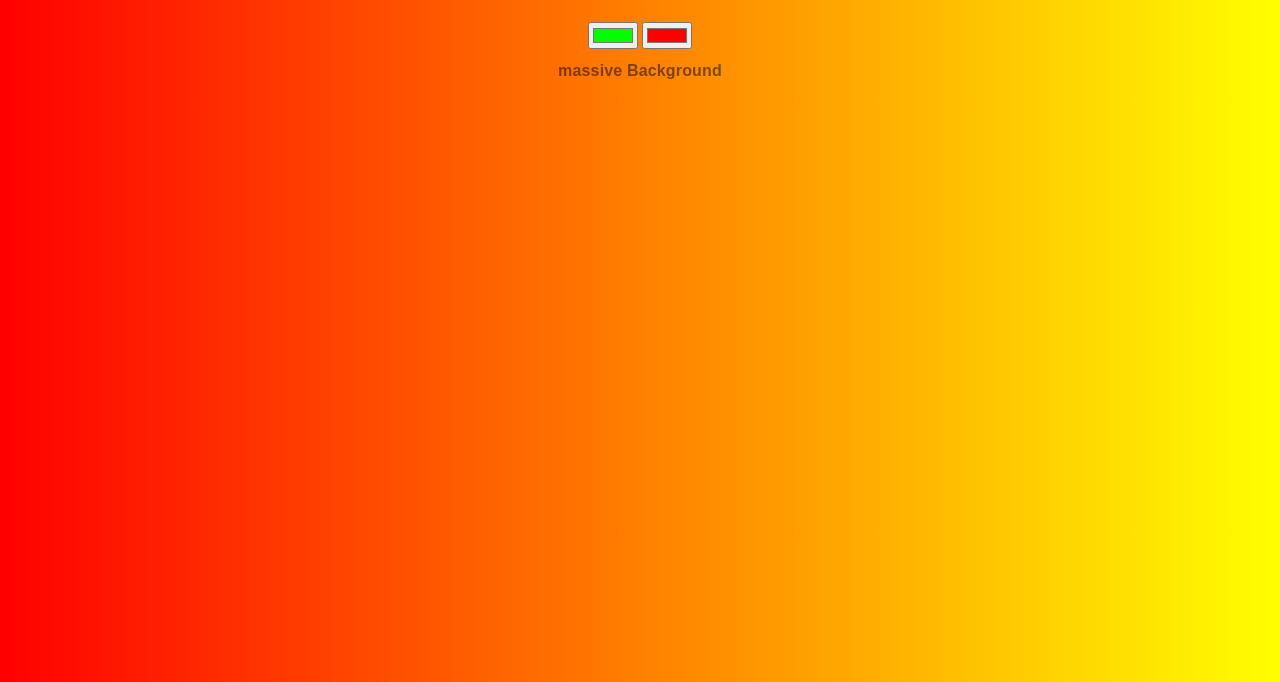
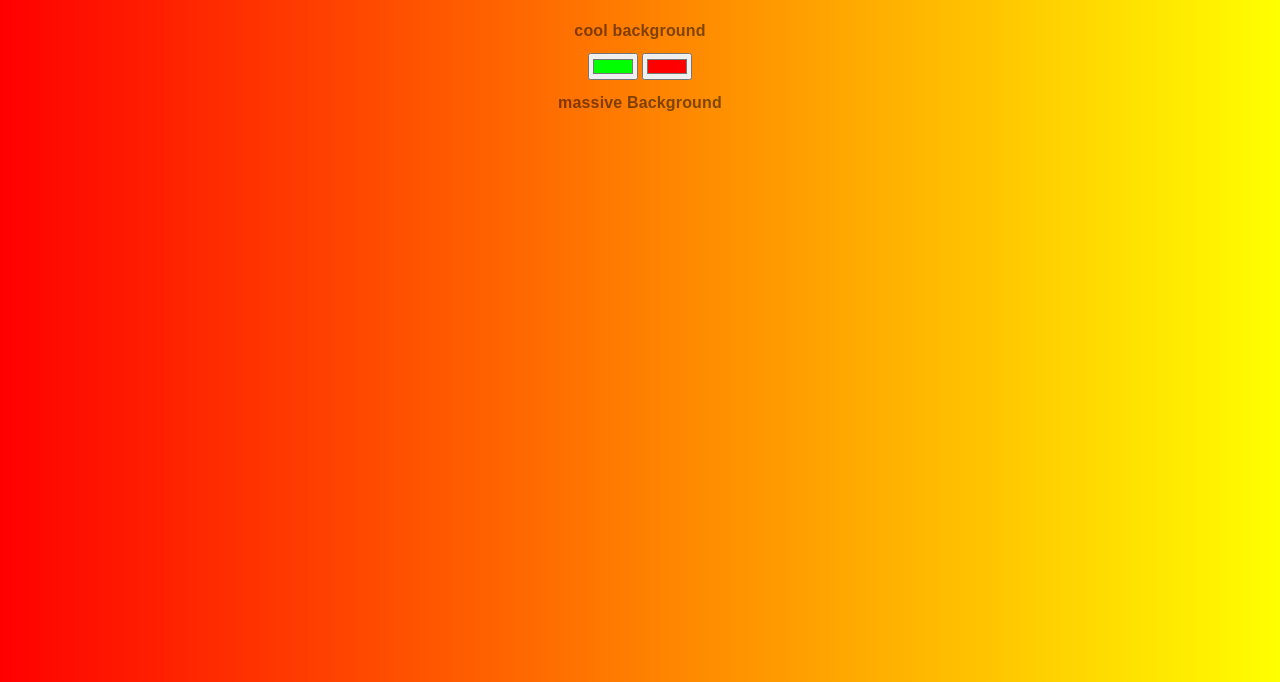
Before and after one commit to bantiprajapati30/background-generator-, a plain HTML site: page background.html in a window 1280 px wide. Shown: the part 118-800 px from the top of the page. Drawn offline with Linux system fonts and the light colour scheme.

Commit message:
changing background

```diff
--- a/background.html
+++ b/background.html
@@ -9,6 +9,7 @@
 <body id="gradient">
 
     <h1>new Backgorund</h1>
+    <h2>cool background</h2>
     <input class="color1" type="color" name="color1" value="#00ff00">
     <input class ="color2" type="color" name="color2" value="#ff0001">
  <h2>massive Background</h2>
```
